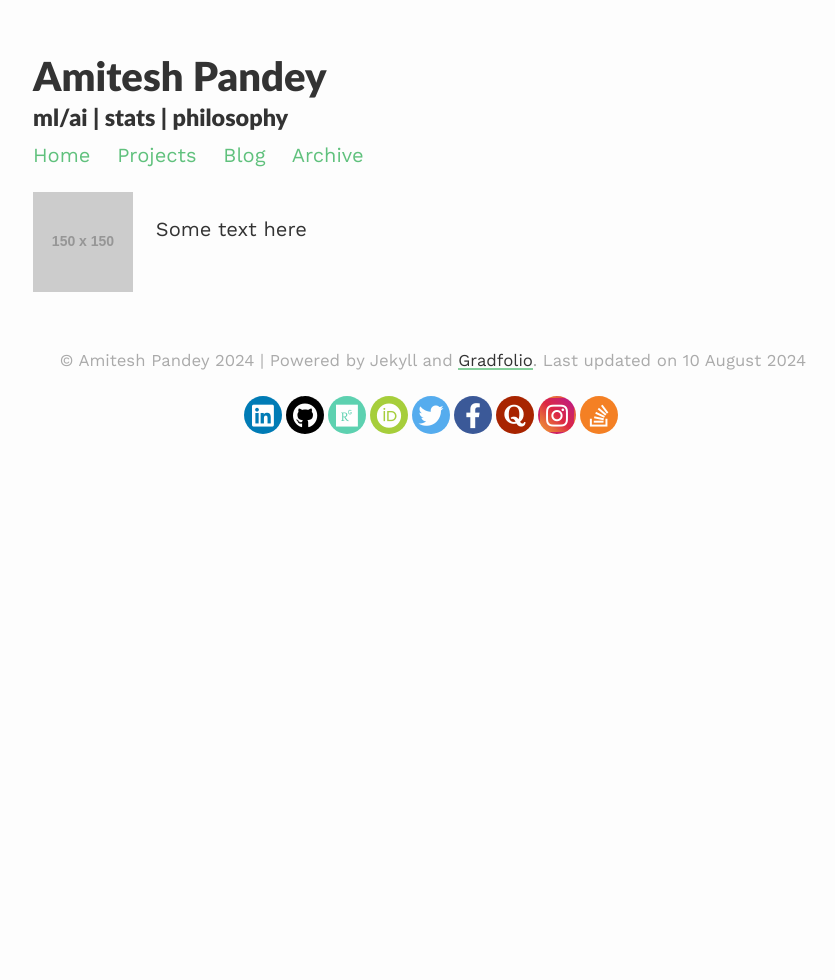
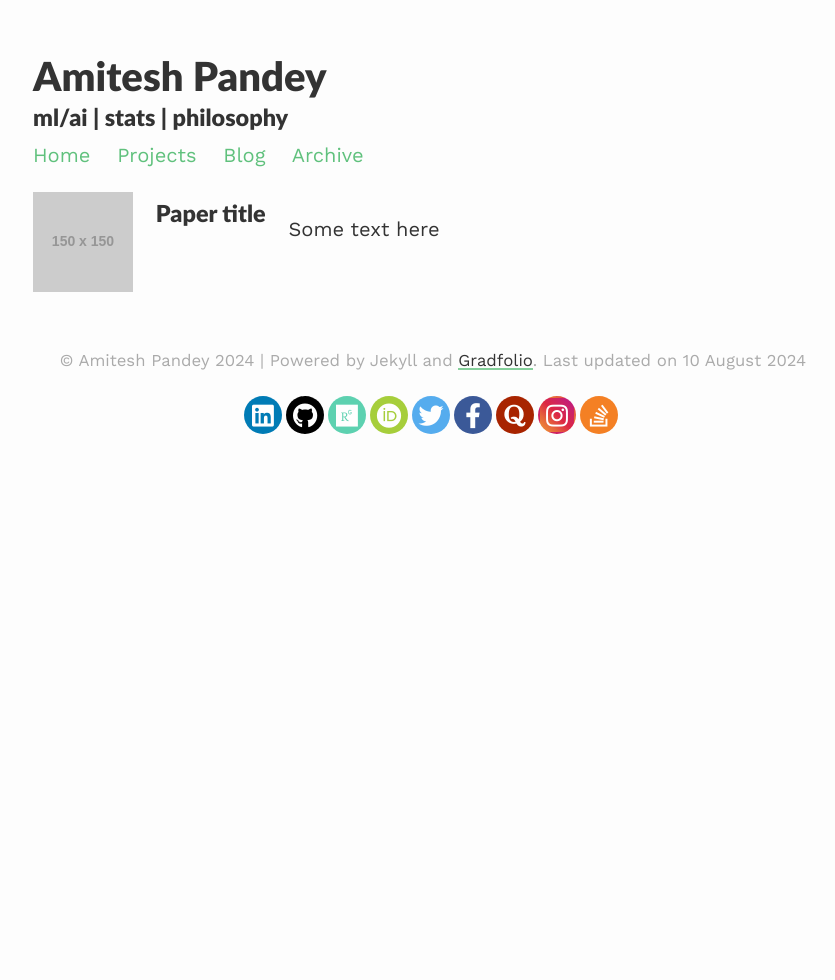
Before and after one commit to pandeyamitesh/pandeyamitesh, a Jekyll site: the page built from research/index.html, in a window 1280 px wide. Shown: the whole page, without its empty margins (207-1042 px from the left). Built offline with Jekyll 4.4.1, drawn with Linux system fonts in a browser that asks for light colours; nearby versions of some CDN libraries.

Commit message:
Update index.html

```diff
--- a/research/index.html
+++ b/research/index.html
@@ -4,5 +4,6 @@ layout: default
 
 <div class="research-list">
   <img src="https://via.placeholder.com/150" class = "research-image"/>
+  <h3 class = "research-text"> Paper title </h3>
   <p class="research-text">Some text here</p>
 </div>
```
